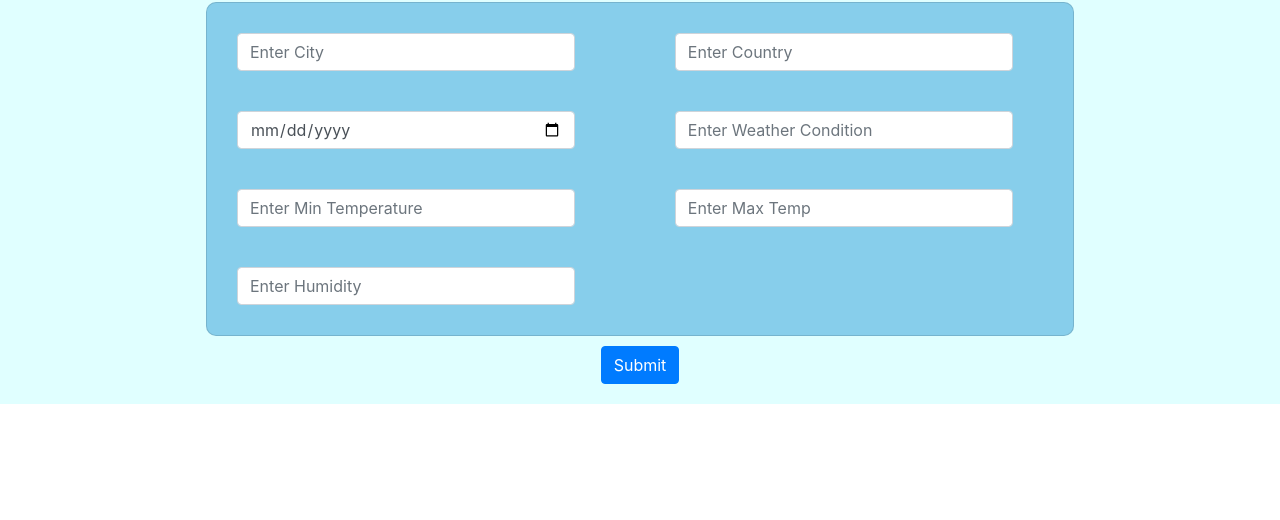
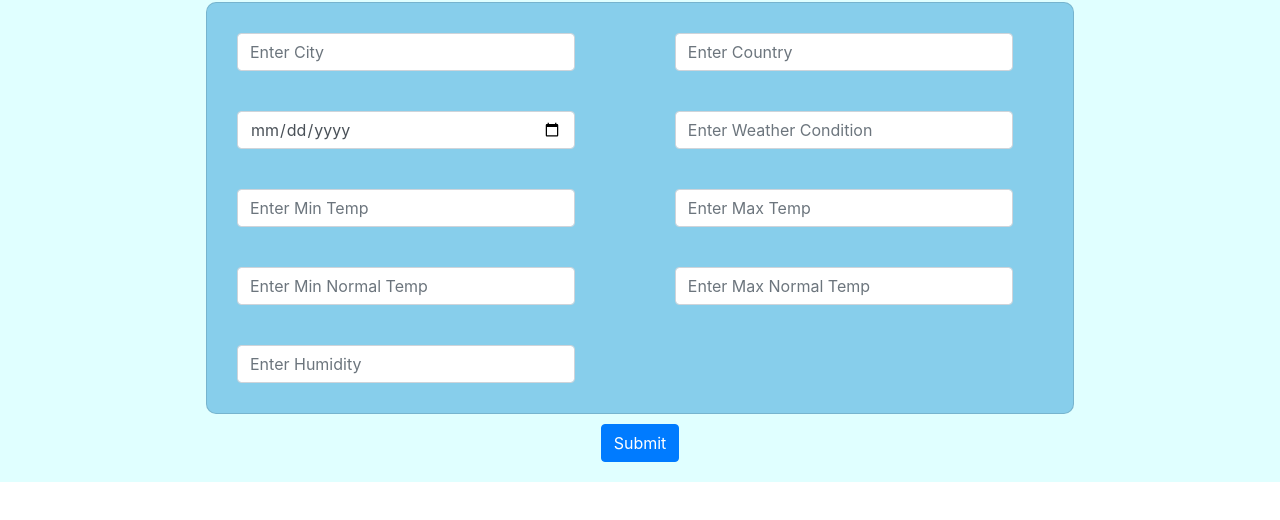
Before and after one commit to P-Pratik/Weather-App, a website: page addday.html in a window 1280 px wide. Shown: the part 72-592 px from the top of the page. Drawn offline with nearby package versions, Linux system fonts and the light colour scheme.

```diff
--- a/addday.html
+++ b/addday.html
@@ -37,8 +37,12 @@
                     </div>
 
                     <div class="d-flex flex-row justify-content-between">
-                        <input type="number" class="form-control box" id="tempmin" placeholder="Enter Min Temperature" step="0.1" required><br><br>
+                        <input type="number" class="form-control box" id="tempmin" placeholder="Enter Min Temp" step="0.1" required><br><br>
                         <input type="number" class="form-control box" id="tempmax" placeholder="Enter Max Temp" step="0.1" required><br><br>
+                    </div>
+                    <div class="d-flex flex-row justify-content-between">
+                        <input type="number" class="form-control box" id="normal.tempmin" placeholder="Enter Min Normal Temp" step="0.1" required><br><br>
+                        <input type="number" class="form-control box" id="normal.tempmax" placeholder="Enter Max Normal Temp" step="0.1" required><br><br>
                     </div>
                     <div class="d-flex flex-row justify-content-between">
                         <input type="number" class="form-control box" id="humidity" placeholder="Enter Humidity" step="0.1" required><br><br>
```
